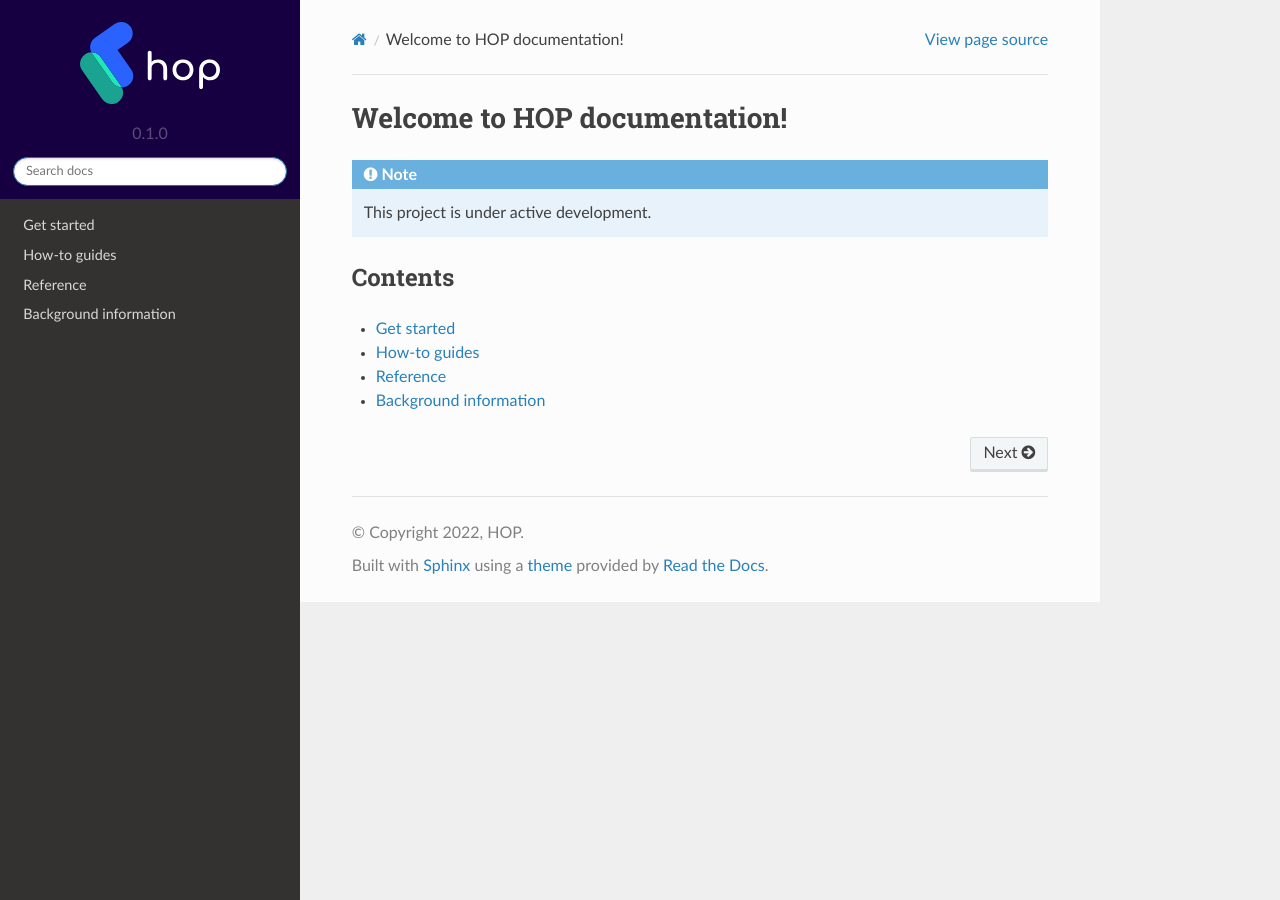
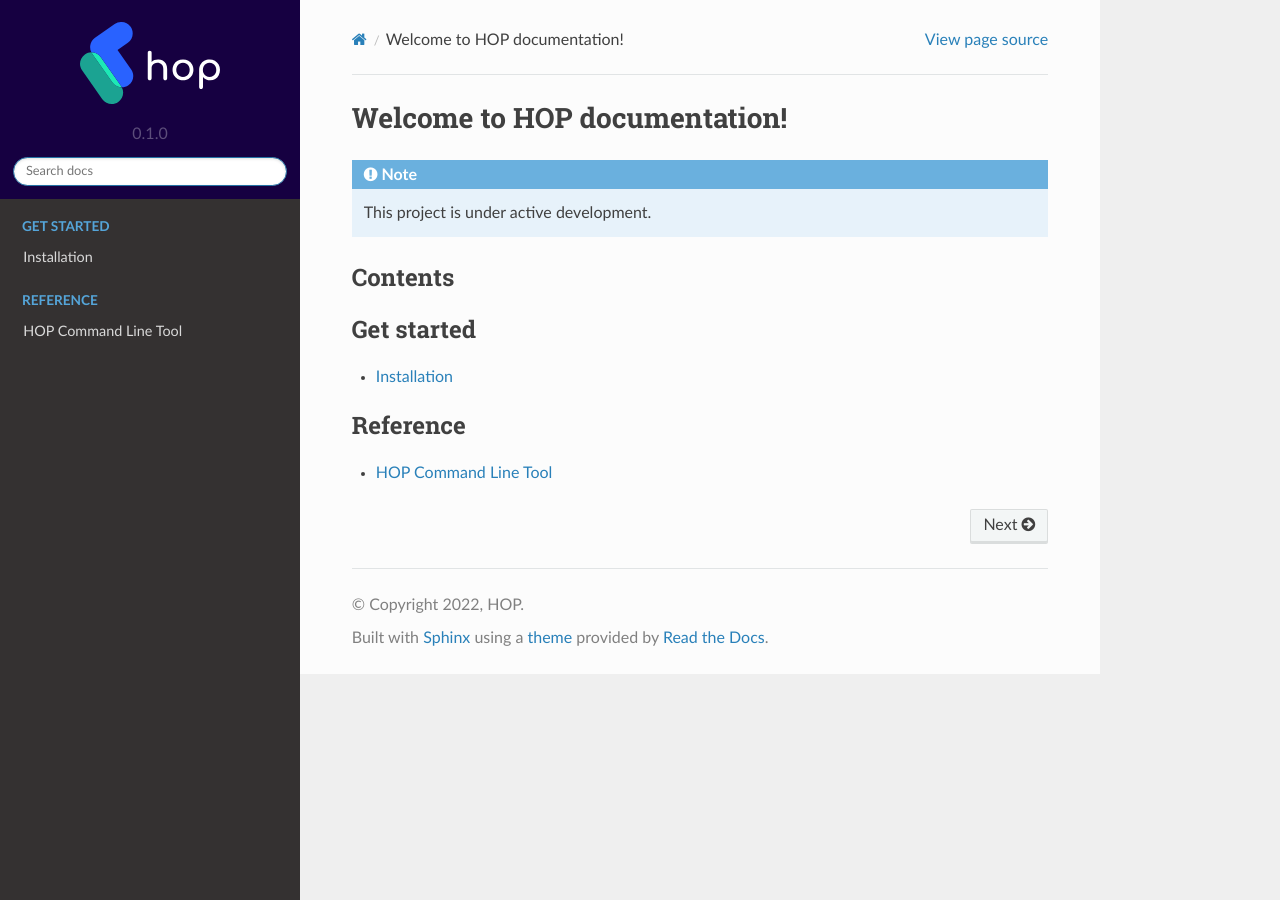
Before and after one commit to gethop-dev/hop-documentation, a Sphinx documentation site: the page built from docs/source/index.rst, in a window 1280 px wide. Built offline with Sphinx 7.4.7 and the Read the Docs theme 2.0.0, drawn with Linux system fonts in a browser that asks for light colours.

Commit message:
Prepare document structure

```diff
--- a/docs/source/background-information.rst
+++ /dev/null
@@ -1,2 +0,0 @@
-Background information
-=====
--- a/docs/source/get-started.rst
+++ /dev/null
@@ -1,2 +0,0 @@
-Get started
-=====
--- /dev/null
+++ b/docs/source/get-started/installation/main.rst
@@ -0,0 +1,2 @@
+Installation
+============
--- a/docs/source/how-to-guides.rst
+++ /dev/null
@@ -1,2 +0,0 @@
-How-to guides
-=====
--- a/docs/source/index.rst
+++ b/docs/source/index.rst
@@ -9,8 +9,11 @@ Contents
 --------
 
 .. toctree::
+   :caption: Get started
 
-   get-started
-   how-to-guides
-   reference
-   background-information
+   /get-started/installation/main
+
+.. toctree::
+   :caption: Reference
+
+   /reference/hop-cli/main
--- a/docs/source/reference.rst
+++ /dev/null
@@ -1,2 +0,0 @@
-Reference
-=====
--- /dev/null
+++ b/docs/source/reference/hop-cli/main.rst
@@ -0,0 +1,2 @@
+HOP Command Line Tool
+=====================
```
